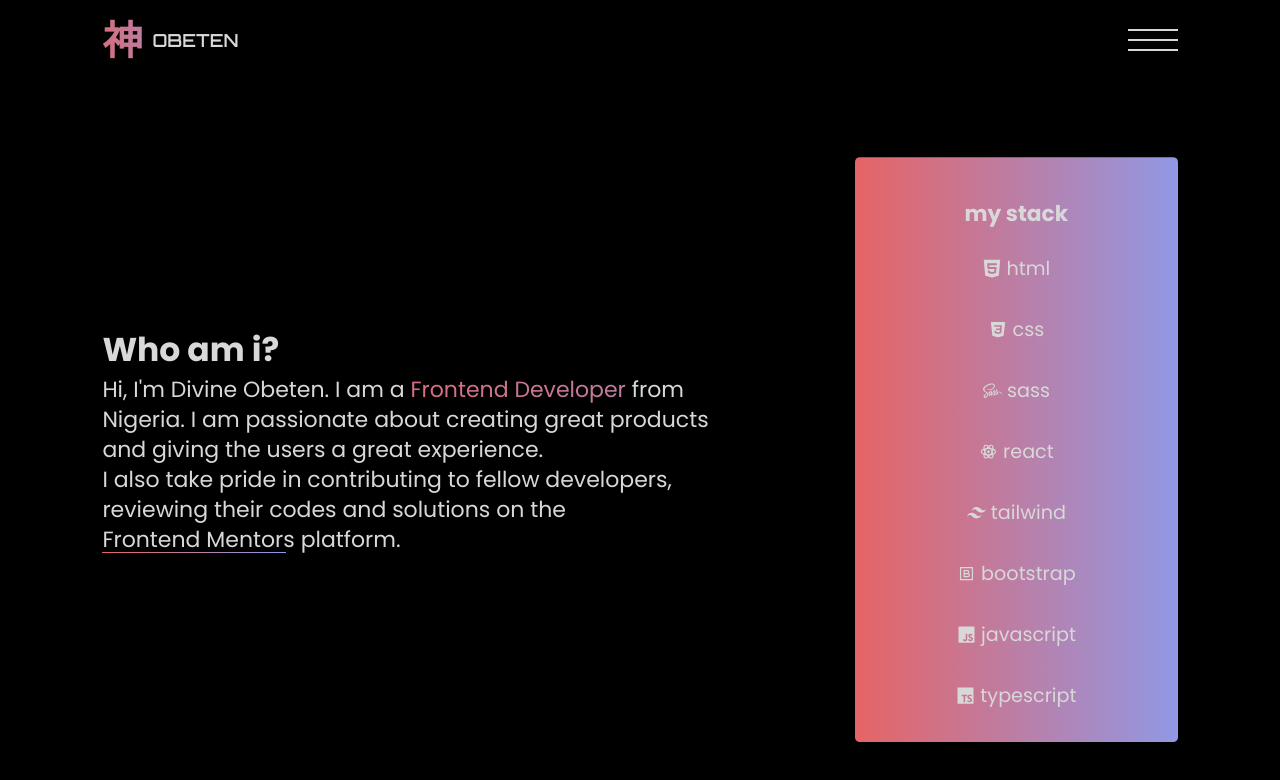
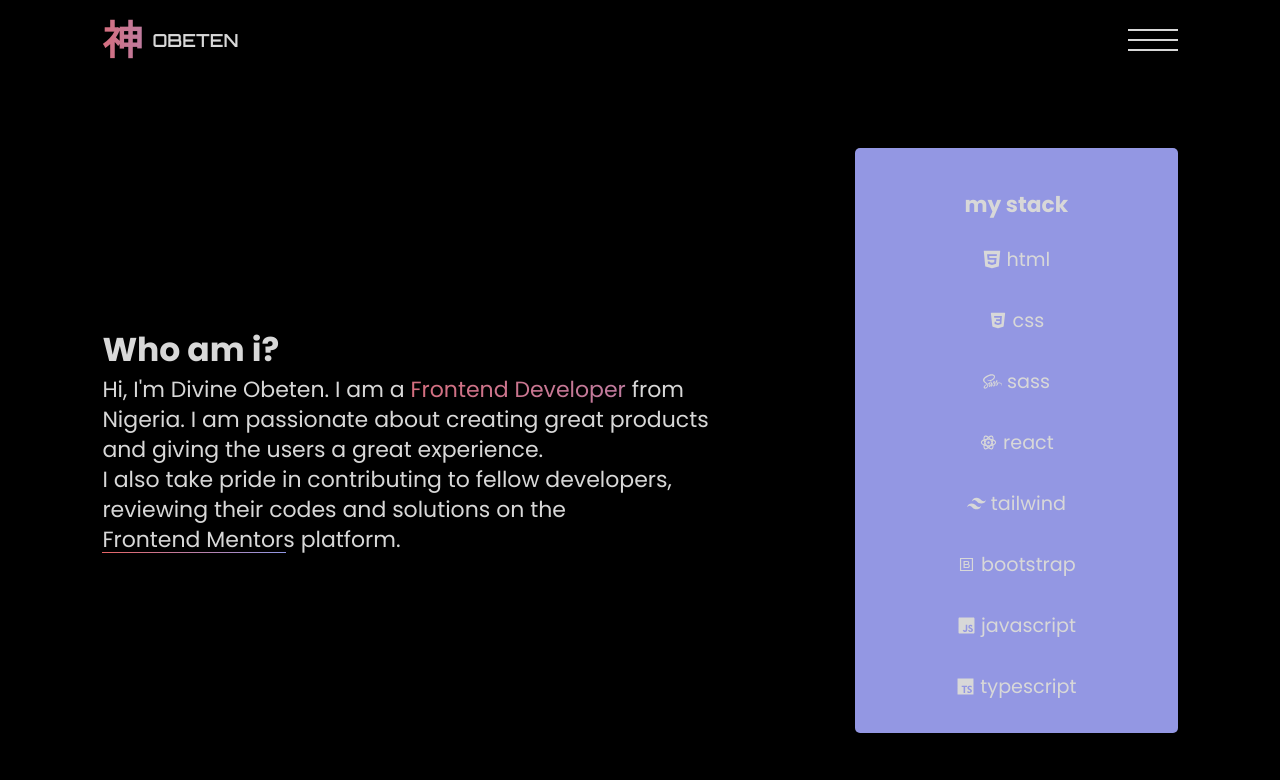
Before and after one commit to Deevyn9/Divine-Obeten-v-2.0, a React (Create React App) app: page /about in a window 1280 px wide. Shown: the top 780 px of the page. Built offline with nearby package versions, Linux system fonts and the light colour scheme; a web font is replaced by a local one.

Commit message:
changing navbar background

```diff
--- a/src/App.css
+++ b/src/App.css
@@ -138,8 +138,20 @@ nav h1:hover {
 .navbar.expanded {
   position: absolute;
   height: 100vh;
-  background: var(--gradient);
+  /* background: #9198e5; */
   z-index: 3;
+  animation: change 3s ease infinite alternate-reverse forwards;
+  -webkit-animation: change 3s ease infinite alternate-reverse forwards;
+  -o-animation: change 3s ease infinite alternate-reverse forwards;
+  -moz-animation: change 3s ease infinite alternate-reverse forwards;
+}
+
+@keyframes change {
+  from {
+      background-color: #e66465;
+  } to {
+    background-color: #9198e5;
+  }
 }
 
 .navbar.expanded .links {
@@ -347,16 +359,16 @@ footer a:hover {
 
 .about__stack {
   width: 30%;
-  background: var(--gradient);
+  background: #9198e5;
   border-radius: 5px;
   display: flex;
   flex-direction: column;
   align-items: center;
   padding: 5vh 0 0 0;
-  animation: onepx 2s ease infinite alternate forwards;
-  -webkit-animation: onepx 2s ease infinite alternate forwards;
-  -o-animation: onepx 2s ease infinite alternate forwards;
-  -moz-animation: onepx 2s ease infinite alternate forwards;
+  animation: change 3s ease infinite alternate-reverse forwards;
+  -webkit-animation: change 3s ease infinite alternate-reverse forwards;
+  -o-animation: change 3s ease infinite alternate-reverse forwards;
+  -moz-animation: change 3s ease infinite alternate-reverse forwards;
   z-index: -1;
 }
 
```
